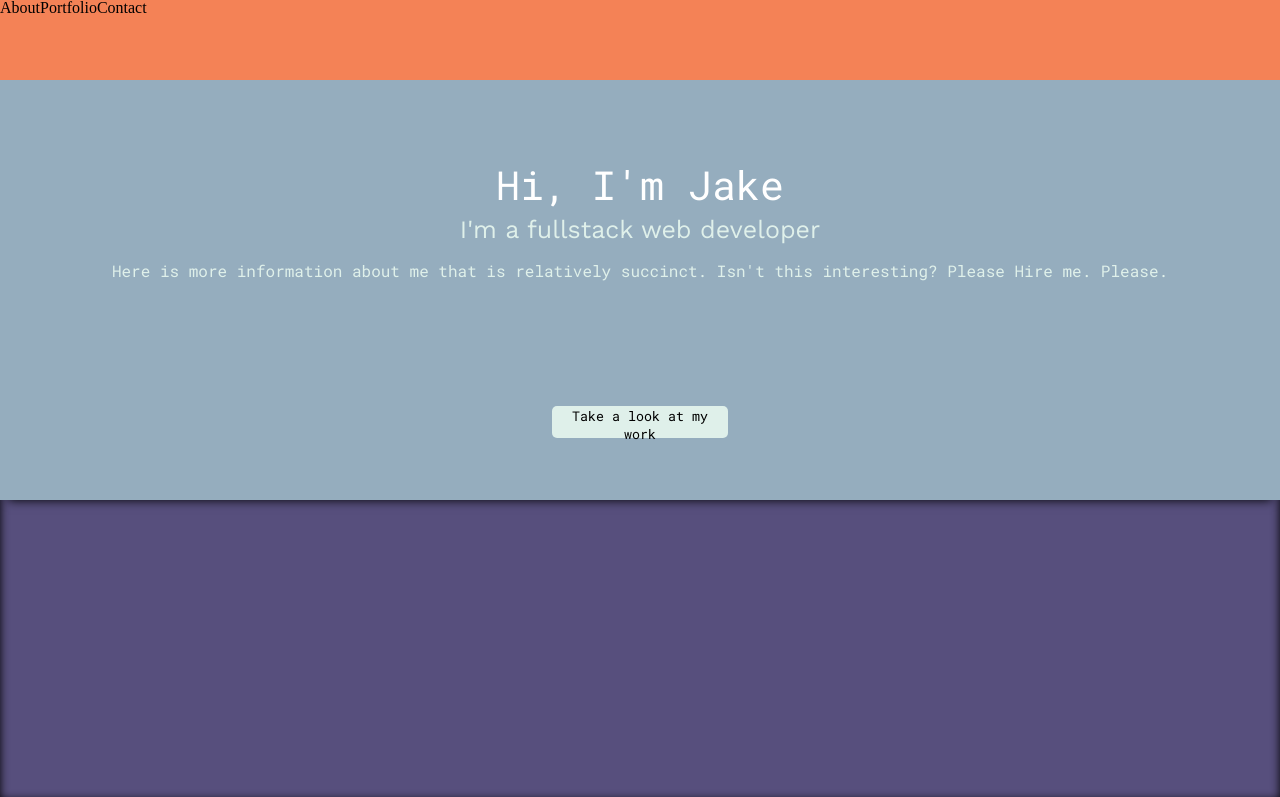
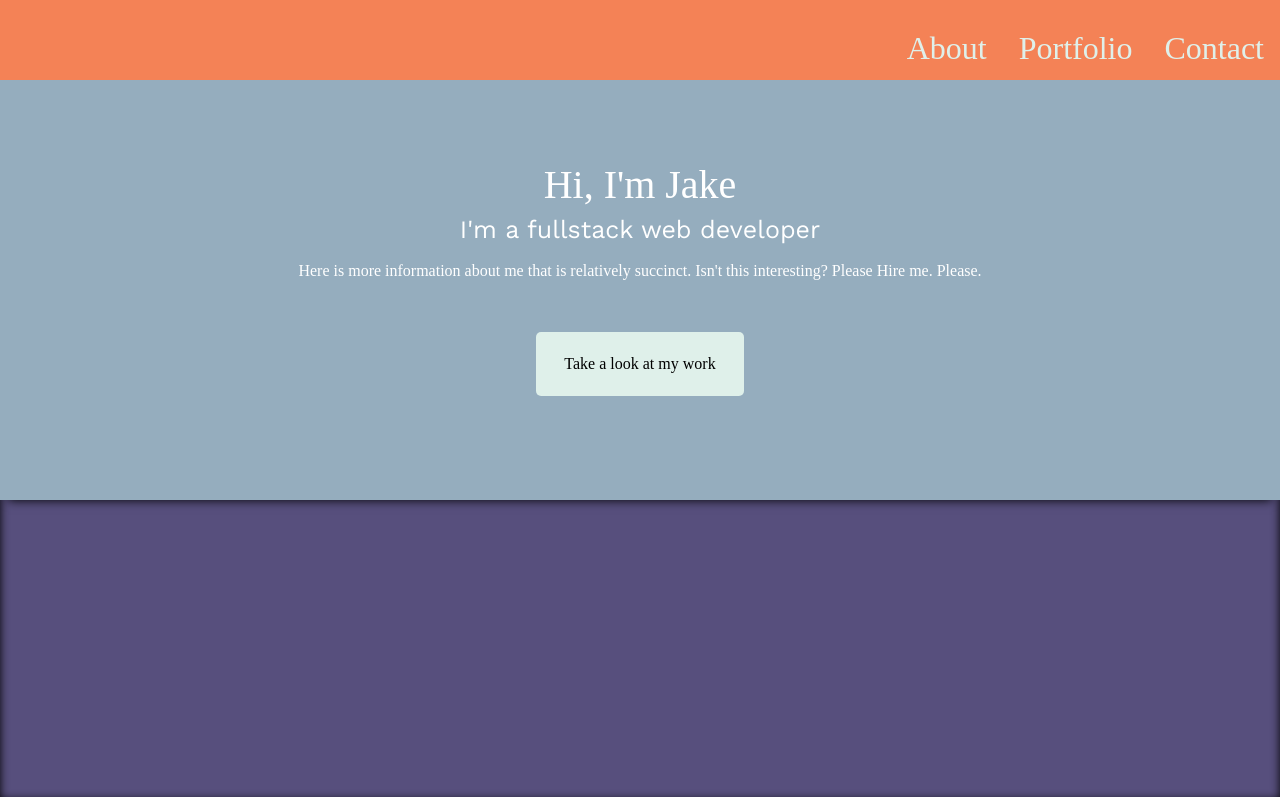
Before and after one commit to jkile/product-landing-page, a website: page index.html in a window 1280 px wide. Shown: the top 797 px of the page. Drawn offline with nearby package versions, Linux system fonts and the light colour scheme.

Commit message:
setup nav links and made adjustments to buttons

```diff
--- a/index.html
+++ b/index.html
@@ -14,8 +14,8 @@
     <div class="hero-container">
         <div class="navbar">
             <ul class="nav-items">
-                <li class="about-nav">About</li>
-                <li class="portfolio-nav">Portfolio</li>
+                <li class="about-nav"><a href="about.html">About</a></li>
+                <li class="portfolio-nav"><a href="portfolio.html">Portfolio</a></li>
                 <li class="contact-nav">Contact</li>
             </ul>
         </div>
--- a/input.scss
+++ b/input.scss
@@ -6,7 +6,7 @@ $secondary-color: #574F7D;
 $dark-color: #4F3A65;
 $light-color: #DFF0EA;
 
-$primary-font: 'Roboto Mono';
+$primary-font: 'Avenir Next';
 $seconday-font: 'Work Sans';
 
 $breakpoint-xl: 1920px;
@@ -62,8 +62,24 @@ $padding-xl: 15rem;
 }
 .nav-items{
     display: flex;
+    justify-content: right;
 }
-
+a{
+    text-decoration: none;
+    color: $light-color;
+    transition: 0.5s;
+}
+li{
+    font-family: $primary-font;
+    color: $light-color;
+    padding: 1rem;
+    font-size: 2rem;
+    margin-top: 1rem;
+    transition: 0.5s;
+}
+a:hover{
+    color: $dark-color
+}
 .hero{
 
     background-color: $primary-color;
@@ -85,7 +101,7 @@ $padding-xl: 15rem;
 .subtitle{
     font-family: $seconday-font;
     grid-area: 1 / 1 / 2 / 3;
-    color: $light-color;
+    color: white;
     align-self: center;
     justify-self: center;
     margin-top: 5.5rem;
@@ -101,17 +117,18 @@ $padding-xl: 15rem;
     text-align: center;
     font-family: $primary-font;
     font-size: 16px;
-    color: $light-color;
+    color: white;
     margin-top: -1.7rem;
     margin-left: 1rem;
     margin-right: 1rem;
 }
 .work-anchor{
-    height: 2rem;
-    width: 11rem;
+    height: 4rem;
+    width: 13rem;
     font-family: $primary-font;
+    font-size: 1rem;
     grid-area: 2 / 1 / 3 / 3;
-    align-self: end;
+    align-self: center;
     justify-self: center;
     margin-bottom: 3.9rem;
     background-color: $light-color;
```
Also changed, not shown: input.css, 1 other file.
